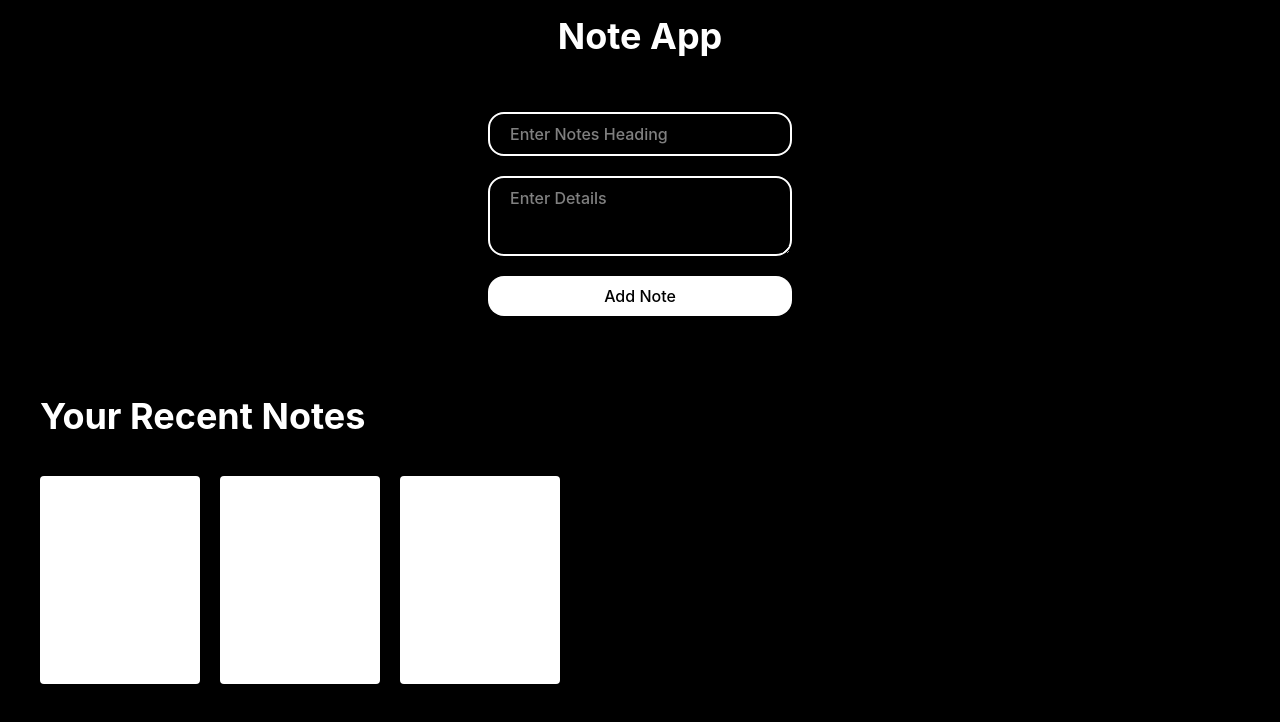
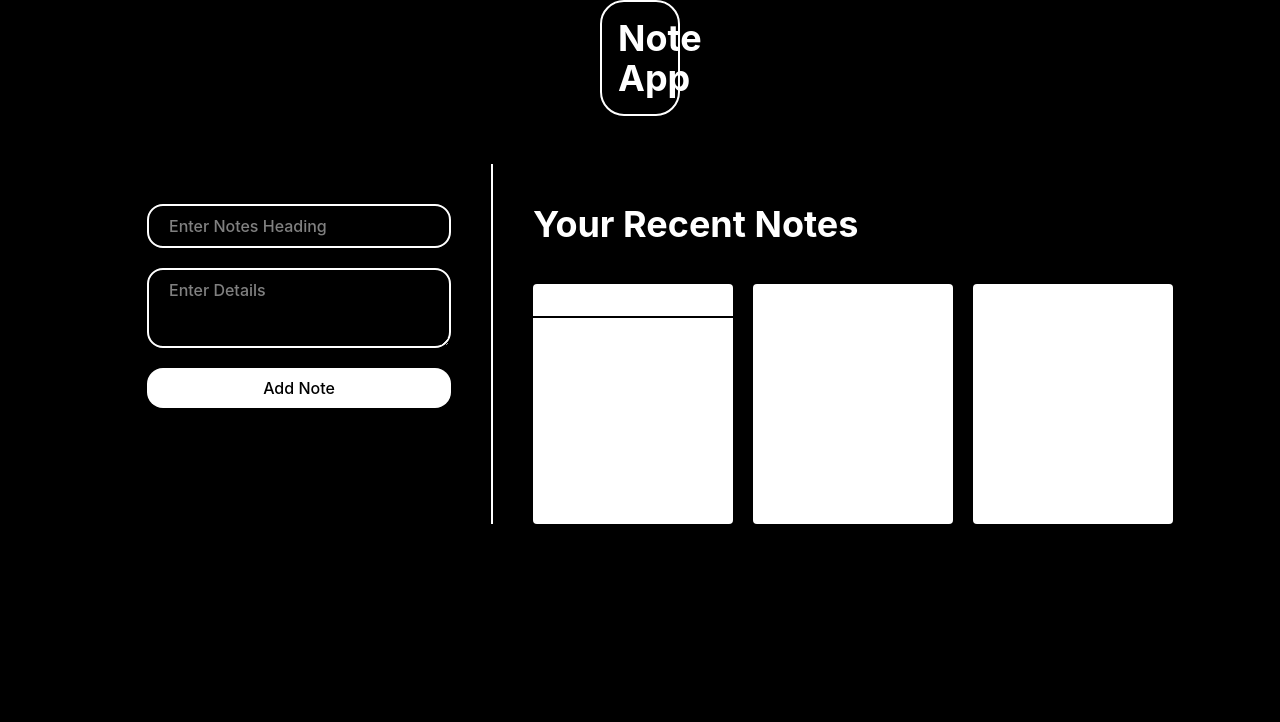
Before and after one commit to Anilbk777/react-projects, a React (Vite) app in the folder note-app/: page / in a window 1280 px wide. Shown: the top 722 px of the page. Built offline with nearby package versions, Linux system fonts and the light colour scheme.

Commit message:
card css fix

```diff
--- a/note-app/src/App.jsx
+++ b/note-app/src/App.jsx
@@ -1,13 +1,11 @@
 import React from 'react'
 import Form from './Form';
-import Card from './Card';
 
 const App = () => {
   return (
-    <div className="w-screen h-screen bg-black text-white ">
-      <h1 className="text-center text-4xl font-bold p-4">Note App</h1>
+    <div className="min-h-screen w-full bg-black text-white ">
+      <h1 className="text-center text-4xl font-bold p-4 border-2 mx-150 rounded-3xl mb-12">Note App</h1>
       <Form />
-      <Card/>
     </div>
   );
 }
--- a/note-app/src/Card.jsx
+++ b/note-app/src/Card.jsx
@@ -2,12 +2,17 @@ import React from 'react'
 
 const Card = () => {
   return (
-    <div>
+    <div className="border-l-2">
       <h1 className="text-4xl font-bold m-10">Your Recent Notes</h1>
       <div className="flex flex-wrap gap-5 ml-10">
-        <div className="bg-white h-52 w-40 rounded"></div>
-        <div className="bg-white h-52 w-40 rounded"></div>
-        <div className="bg-white h-52 w-40 rounded"></div>
+        <div className="bg-white h-60 w-50 rounded overflow-y-auto">
+          <div className="text-1xl text-black p-4 border-b-2 ">
+          </div>
+          <p className="text-black p-4">
+          </p>
+        </div>
+        <div className="bg-white h-60 w-50 rounded"></div>
+        <div className="bg-white h-60 w-50 rounded"></div>
       </div>
     </div>
   );
--- a/note-app/src/Form.jsx
+++ b/note-app/src/Form.jsx
@@ -1,5 +1,5 @@
 import React from "react";
-
+import Card from "./Card";
 const Form = () => {
 
     function submitHandler(dets) {
@@ -8,10 +8,12 @@ const Form = () => {
     }
   return (
     <div className="flex justify-center">
-          <form onSubmit={(event) => {
-              submitHandler(event)
-          }}
-              className="flex flex-col gap-5 p-10 w-[30vw]">
+      <form
+        onSubmit={(event) => {
+          submitHandler(event);
+        }}
+        className="flex flex-col gap-5 p-10 w-[30vw]"
+      >
         <input
           type="text"
           placeholder="Enter Notes Heading"
@@ -27,6 +29,7 @@ const Form = () => {
           Add Note
         </button>
       </form>
+      <Card />
     </div>
   );
 };
```
